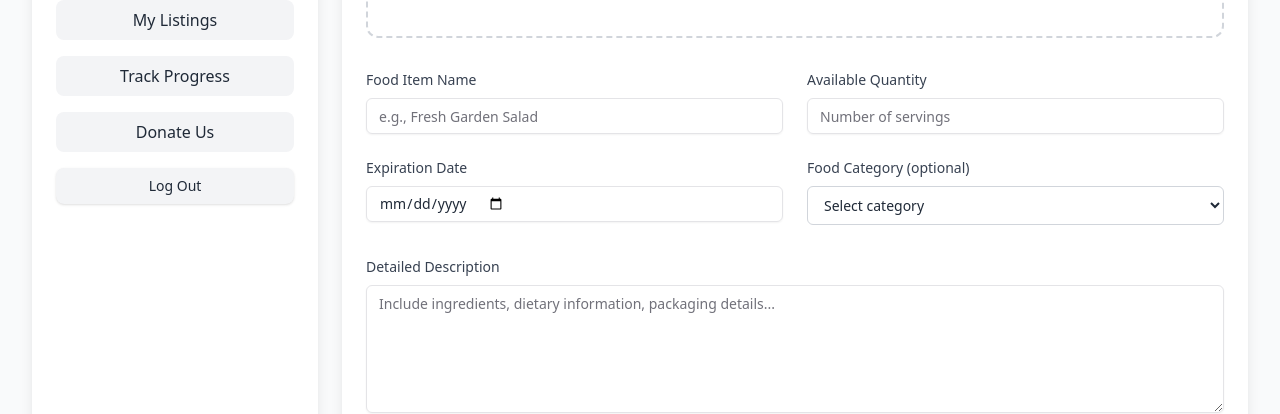
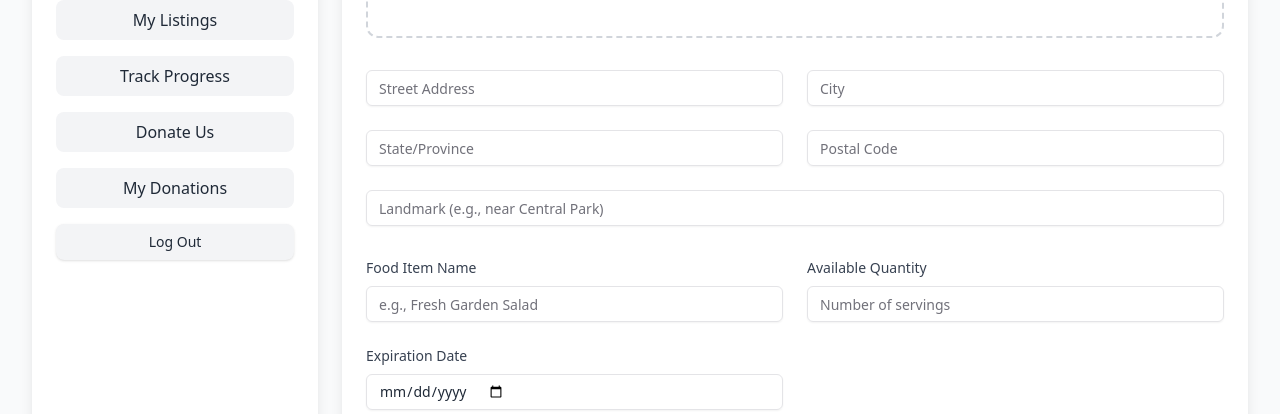
Before and after one commit to ujjwal509kumar/ShareABite, a Next.js app: page /dashboard/addfood in a window 1280 px wide. Shown: the part 386-800 px from the top of the page. Built offline with nearby package versions, Linux system fonts and the light colour scheme; no server answers; sample sign-in values are in the browser's storage.

Commit message:
minor ui changes

```diff
--- a/app/dashboard/addfood/page.js
+++ b/app/dashboard/addfood/page.js
@@ -16,6 +16,7 @@ const AddFoodPage = () => {
     const { data: session, status } = useSession();
     const router = useRouter();
 
+    // Form states
     const [name, setName] = useState('');
     const [description, setDescription] = useState('');
     const [quantity, setQuantity] = useState('');
@@ -24,6 +25,13 @@ const AddFoodPage = () => {
     const [isSubmitting, setIsSubmitting] = useState(false);
     const [uploadProgress, setUploadProgress] = useState(0);
     const [previewImage, setPreviewImage] = useState(null);
+    const [address, setAddress] = useState({
+        street: '',
+        city: '',
+        state: '',
+        postalCode: '',
+        landmark: ''
+    });
 
     useEffect(() => {
         if (status === 'unauthenticated') {
@@ -54,6 +62,13 @@ const AddFoodPage = () => {
             formData.append('quantity', quantity);
             formData.append('expirationDate', expirationDate);
             formData.append('image', image);
+
+            // Address data
+            formData.append('street', address.street);
+            formData.append('city', address.city);
+            formData.append('state', address.state);
+            formData.append('postalCode', address.postalCode);
+            formData.append('landmark', address.landmark);
 
             // Simulate upload progress
             const interval = setInterval(() => {
@@ -100,12 +115,17 @@ const AddFoodPage = () => {
         }
     };
 
-    if (status === 'loading') {
+    if (status === "loading") {
         return (
             <div className="min-h-screen flex items-center justify-center">
-                <Loader2 className="h-8 w-8 animate-spin" />
+                <div className="loader"></div>
             </div>
         );
+    }
+
+    if (!session) {
+        router.push("/signin");
+        return null;
     }
 
     return (
@@ -124,20 +144,18 @@ const AddFoodPage = () => {
                                     className="rounded-full mx-auto mb-4 border-2 border-indigo-500"
                                 />
                             )}
-                            <h2 className="text-xl font-bold">{session.user?.name}</h2>
+                            <h2 className="text-xl font-bold dark:text-gray-200">{session.user?.name}</h2>
                             <p className="text-sm text-gray-500 dark:text-gray-400">
                                 {session.user?.email}
                             </p>
                         </div>
                         <nav className="space-y-4">
-                            {/* Dashboard Button */}
                             <Link
                                 href="/dashboard"
                                 className="block py-2 px-4 bg-gray-100 dark:bg-gray-700 text-gray-800 dark:text-gray-200 rounded-lg hover:bg-gray-200 dark:hover:bg-gray-600 transition-all text-center"
                             >
                                 Dashboard
                             </Link>
-                            {/* Add Food Listing Button with Active Border */}
                             <Link
                                 href="/dashboard/addfood"
                                 className="block py-2 px-4 bg-gray-100 dark:bg-gray-700 text-gray-800 dark:text-gray-200 rounded-lg hover:bg-gray-200 dark:hover:bg-gray-600 transition-all text-center border-2 border-indigo-500"
@@ -157,13 +175,18 @@ const AddFoodPage = () => {
                                 Track Progress
                             </Link>
                             <Link
-                                href="/donate"
+                                href="/dashboard/donate"
                                 className="block py-2 px-4 bg-gray-100 dark:bg-gray-700 text-gray-800 dark:text-gray-200 rounded-lg hover:bg-gray-200 dark:hover:bg-gray-600 transition-all text-center"
                             >
                                 Donate Us
                             </Link>
+                            <Link
+                                href="/mydonations"
+                                className="block py-2 px-4 bg-gray-100 dark:bg-gray-700 text-gray-800 dark:text-gray-200 rounded-lg hover:bg-gray-200 dark:hover:bg-gray-600 transition-all text-center"
+                            >
+                                My Donations
+                            </Link>
                         </nav>
-                        {/* Log Out Button */}
                         <Button
                             onClick={() => signOut({ callbackUrl: '/signin' })}
                             className="mt-4 w-full py-2 bg-gray-100 dark:bg-gray-700 text-gray-800 dark:text-gray-200 rounded-lg hover:bg-gray-200 dark:hover:bg-gray-600 transition-all text-center"
@@ -199,7 +222,7 @@ const AddFoodPage = () => {
                                             />
                                         ) : (
                                             <div className="text-center space-y-3">
-                                                <ImagePlus className="h-8 w-8 text-gray-400 mx-auto" />
+                                                <ImagePlus className="h-8 w-8 text-gray-400 dark:text-gray-500 mx-auto" />
                                                 <div>
                                                     <p className="text-sm text-gray-600 dark:text-gray-400">
                                                         Drag and drop or{" "}
@@ -224,9 +247,56 @@ const AddFoodPage = () => {
                                 </div>
                             </div>
 
-                            {/* Form Grid */}
+                            {/* Address Fields */}
                             <div className="grid grid-cols-1 md:grid-cols-2 gap-6">
-                                {/* Food Name */}
+                                <div className="space-y-2">
+                                    <Input
+                                        placeholder="Street Address"
+                                        value={address.street}
+                                        onChange={(e) => setAddress({...address, street: e.target.value})}
+                                        className="dark:bg-gray-700 dark:text-gray-100"
+                                        required
+                                    />
+                                </div>
+                                <div className="space-y-2">
+                                    <Input
+                                        placeholder="City"
+                                        value={address.city}
+                                        onChange={(e) => setAddress({...address, city: e.target.value})}
+                                        className="dark:bg-gray-700 dark:text-gray-100"
+                                        required
+                                    />
+                                </div>
+                                <div className="space-y-2">
+                                    <Input
+                                        placeholder="State/Province"
+                                        value={address.state}
+                                        onChange={(e) => setAddress({...address, state: e.target.value})}
+                                        className="dark:bg-gray-700 dark:text-gray-100"
+                                        required
+                                    />
+                                </div>
+                                <div className="space-y-2">
+                                    <Input
+                                        placeholder="Postal Code"
+                                        value={address.postalCode}
+                                        onChange={(e) => setAddress({...address, postalCode: e.target.value})}
+                                        className="dark:bg-gray-700 dark:text-gray-100"
+                                        required
+                                    />
+                                </div>
+                                <div className="md:col-span-2 space-y-2">
+                                    <Input
+                                        placeholder="Landmark (e.g., near Central Park)"
+                                        value={address.landmark}
+                                        onChange={(e) => setAddress({...address, landmark: e.target.value})}
+                                        className="dark:bg-gray-700 dark:text-gray-100"
+                                    />
+                                </div>
+                            </div>
+
+                            {/* Food Details */}
+                            <div className="grid grid-cols-1 md:grid-cols-2 gap-6">
                                 <div className="space-y-2">
                                     <label className="block text-sm font-medium text-gray-700 dark:text-gray-300">
                                         Food Item Name
@@ -235,13 +305,10 @@ const AddFoodPage = () => {
                                         value={name}
                                         onChange={(e) => setName(e.target.value)}
                                         placeholder="e.g., Fresh Garden Salad"
-                                        className="dark:bg-gray-700 focus:ring-2 focus:ring-indigo-400"
-                                        disabled={isSubmitting}
+                                        className="dark:bg-gray-700 dark:text-gray-100"
                                         required
                                     />
                                 </div>
-
-                                {/* Quantity */}
                                 <div className="space-y-2">
                                     <label className="block text-sm font-medium text-gray-700 dark:text-gray-300">
                                         Available Quantity
@@ -252,13 +319,10 @@ const AddFoodPage = () => {
                                         onChange={(e) => setQuantity(e.target.value)}
                                         placeholder="Number of servings"
                                         min="1"
-                                        className="dark:bg-gray-700"
-                                        disabled={isSubmitting}
+                                        className="dark:bg-gray-700 dark:text-gray-100"
                                         required
                                     />
                                 </div>
-
-                                {/* Expiration Date */}
                                 <div className="space-y-2">
                                     <label className="block text-sm font-medium text-gray-700 dark:text-gray-300">
                                         Expiration Date
@@ -268,28 +332,9 @@ const AddFoodPage = () => {
                                         value={expirationDate}
                                         onChange={(e) => setExpirationDate(e.target.value)}
                                         min={new Date().toISOString().split('T')[0]}
-                                        className="dark:bg-gray-700"
-                                        disabled={isSubmitting}
+                                        className="dark:bg-gray-700 dark:text-gray-100"
                                         required
                                     />
-                                </div>
-
-                                {/* Category (Optional) */}
-                                <div className="space-y-2">
-                                    <label className="block text-sm font-medium text-gray-700 dark:text-gray-300">
-                                        Food Category (optional)
-                                    </label>
-                                    <select
-                                        className="w-full rounded-md border border-gray-300 dark:border-gray-600 bg-white dark:bg-gray-700 px-3 py-2 text-sm focus:ring-indigo-500 focus:border-indigo-500"
-                                        disabled={isSubmitting}
-                                    >
-                                        <option value="">Select category</option>
-                                        <option>Vegetarian</option>
-                                        <option>Vegan</option>
-                                        <option>Dairy</option>
-                                        <option>Bakery</option>
-                                        <option>Prepared Meals</option>
-                                    </select>
                                 </div>
                             </div>
 
@@ -302,9 +347,8 @@ const AddFoodPage = () => {
                                     value={description}
                                     onChange={(e) => setDescription(e.target.value)}
                                     placeholder="Include ingredients, dietary information, packaging details..."
-                                    className="dark:bg-gray-700 h-32"
+                                    className="h-32 dark:bg-gray-700 dark:text-gray-100"
                                     maxLength={500}
-                                    disabled={isSubmitting}
                                     required
                                 />
                                 <p className="text-sm text-gray-500 dark:text-gray-400 text-right">
--- a/app/dashboard/page.js
+++ b/app/dashboard/page.js
@@ -81,10 +81,16 @@ export default function Dashboard() {
                                     Track Progress
                                 </Link>
                                 <Link
-                                    href="/donate"
+                                    href="/dashboard/donate"
                                     className="block py-2 px-4 bg-gray-100 dark:bg-gray-700 text-gray-800 dark:text-gray-200 rounded-lg hover:bg-gray-200 dark:hover:bg-gray-600 transition-all text-center"
                                 >
                                     Donate Us
+                                </Link>
+                                <Link
+                                    href="/mydonations"
+                                    className="block py-2 px-4 bg-gray-100 dark:bg-gray-700 text-gray-800 dark:text-gray-200 rounded-lg hover:bg-gray-200 dark:hover:bg-gray-600 transition-all text-center"
+                                >
+                                    My Donations
                                 </Link>
                             </nav>
                             {/* Log Out Button */}
```
